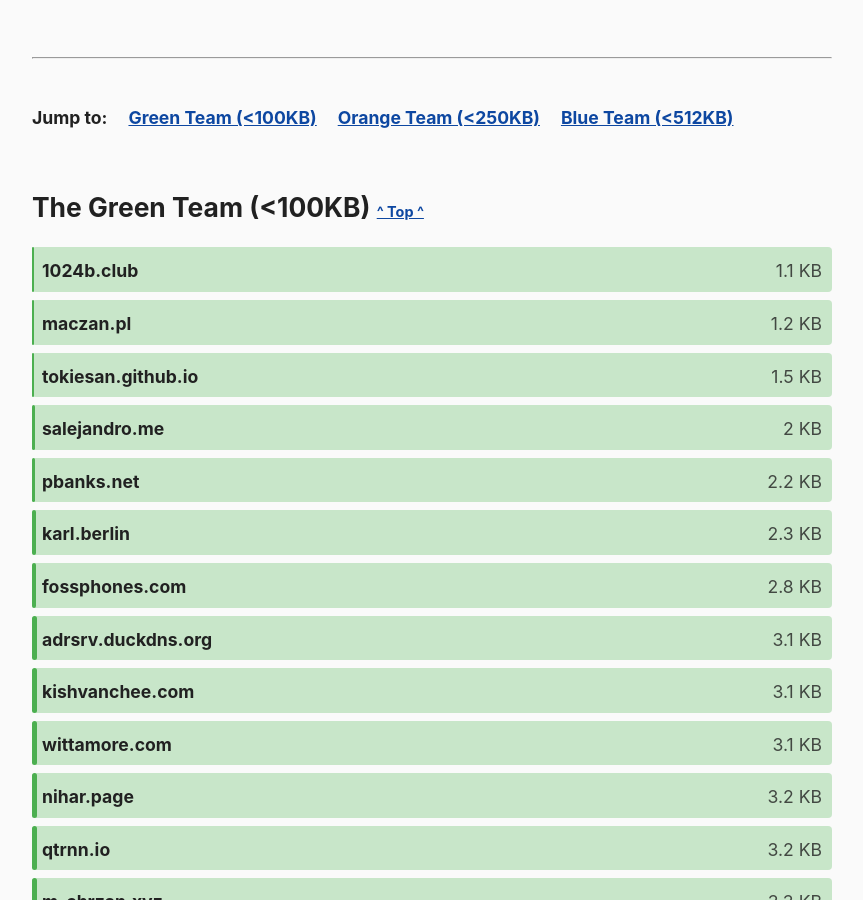
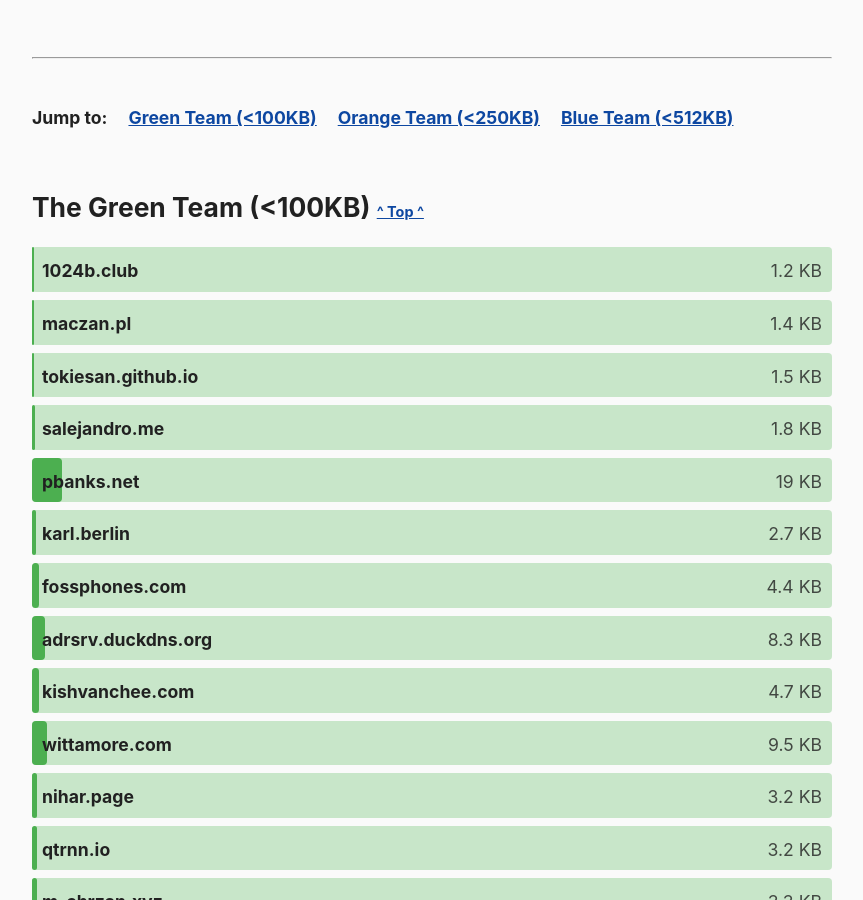
Before and after one commit to kevquirk/512kb.club, a Jekyll site: the page built from index.md, in a window 1280 px wide and 900 px high, scrolled down 931 px. Shown: the whole window, without its empty margins (208-1071 px from the left). Built offline with Jekyll 4.4.1, drawn with Linux system fonts in a browser that asks for light colours.

Commit message:
Recheck sizes of all green team (first batch)

```diff
--- a/_data/green-team.yml
+++ b/_data/green-team.yml
@@ -1,52 +1,52 @@
 - domain: 1024b.club
   url: https://1024b.club/
-  size: 1.1
-  last_checked:
+  size: 1.2
+  last_checked: 2021-05-17
 
 - domain: maczan.pl
   url: https://maczan.pl/
-  size: 1.2
-  last_checked:
+  size: 1.4
+  last_checked: 2021-05-17
 
 - domain: tokiesan.github.io
   url: https://tokiesan.github.io
   size: 1.5
-  last_checked:
+  last_checked: 2021-05-17
 
 - domain: salejandro.me
   url: https://salejandro.me
-  size: 2
-  last_checked:
+  size: 1.8
+  last_checked: 2021-05-17
 
 - domain: pbanks.net
   url: https://pbanks.net
-  size: 2.2
-  last_checked:
+  size: 19
+  last_checked: 2021-05-17
 
 - domain: karl.berlin
   url: https://www.karl.berlin
-  size: 2.3
-  last_checked:
+  size: 2.7
+  last_checked: 2021-05-17
 
 - domain: fossphones.com
   url: https://fossphones.com
-  size: 2.8
-  last_checked:
+  size: 4.4
+  last_checked: 2021-05-17
 
 - domain: adrsrv.duckdns.org
   url: https://adrsrv.duckdns.org
-  size: 3.1
-  last_checked:
+  size: 8.3
+  last_checked: 2021-05-17
 
 - domain: kishvanchee.com
   url: https://kishvanchee.com
-  size: 3.1
-  last_checked:
+  size: 4.7
+  last_checked: 2021-05-17
 
 - domain: wittamore.com
   url: https://wittamore.com
-  size: 3.1
-  last_checked:
+  size: 9.5
+  last_checked: 2021-05-17
 
 - domain: nihar.page
   url: https://nihar.page
```
